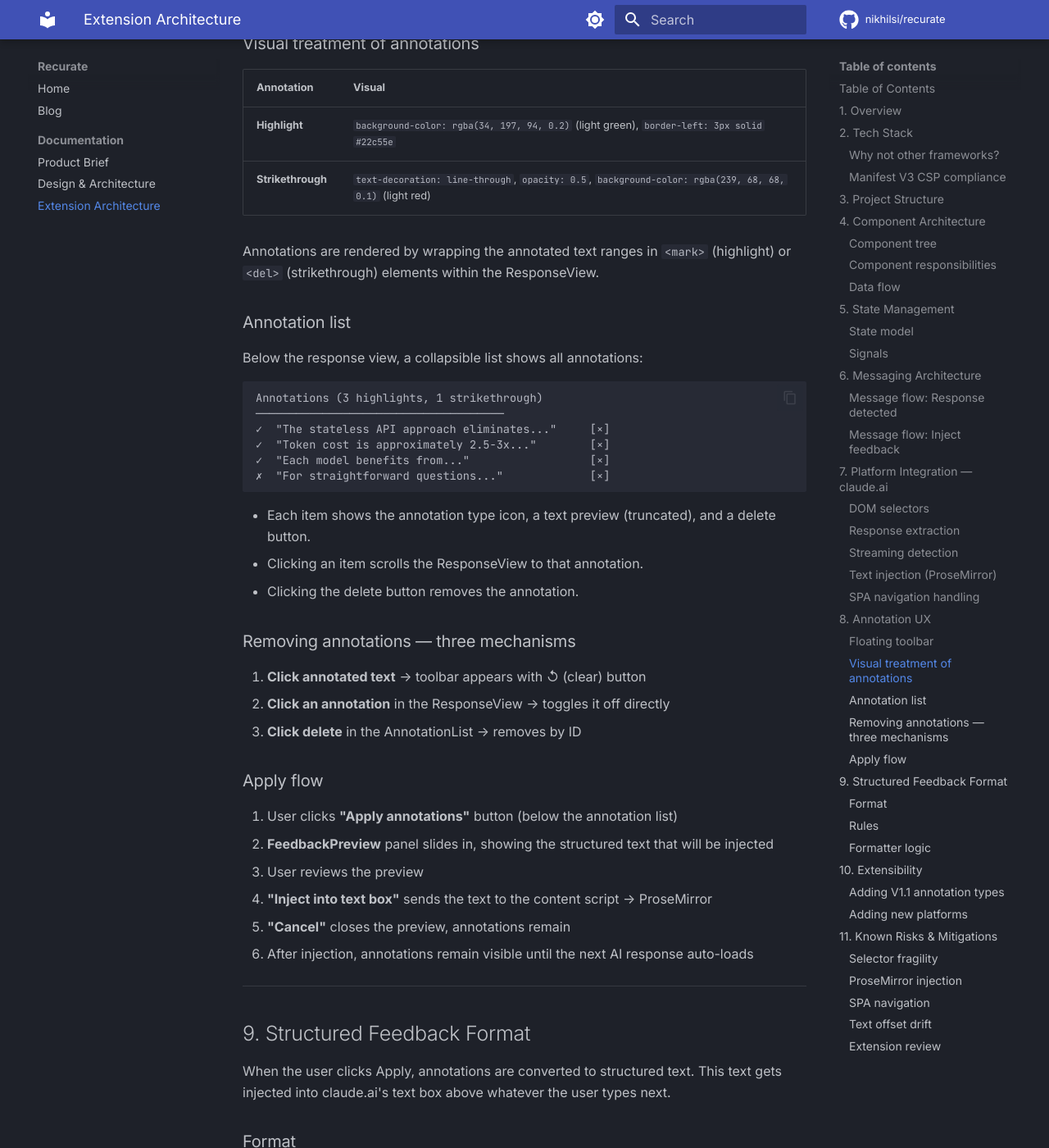
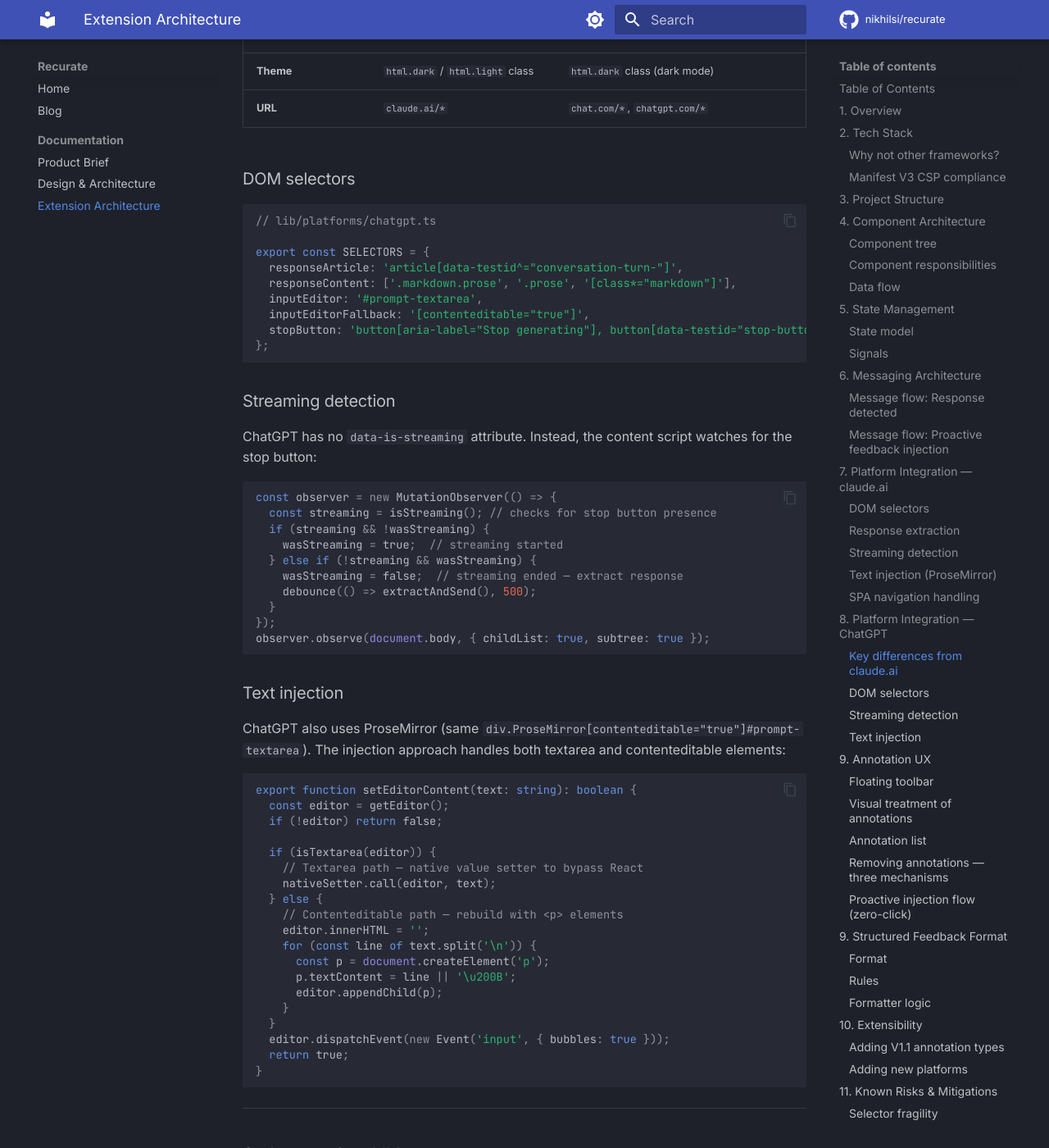
Before and after one commit to nikhilsi/recurate, an MkDocs documentation site: the page built from docs/extension-architecture.md, in a window 1280 px wide and 1400 px high, scrolled down 11510 px. Shown: the whole window at 82% size. Built offline with MkDocs 1.6.1 and Material for MkDocs 9.7.7, drawn with Linux system fonts in a browser that asks for light colours; comment, search, counter and statistics services are not loaded; some of the changed text lies outside the part shown.

Commit message:
Add ChatGPT (chat.com) support, update architecture docs
- New platform module (lib/platforms/chatgpt.ts) and content script
  (entrypoints/chatgpt.content.ts) for chat.com / chatgpt.com
- ChatGPT uses ProseMirror like claude.ai — editor handles both
  textarea and contenteditable div
- Streaming detection via stop button presence/absence
- Zero changes to shared code (side panel, annotations, formatter)
- Updated extension-architecture.md with ChatGPT section, proactive
  injection flow, and removed outdated Apply/FeedbackPreview references
- Tested end-to-end on chat.com

````diff
--- a/docs/extension-architecture.md
+++ b/docs/extension-architecture.md
@@ -2,7 +2,7 @@
 
 **Status:** Implementation-ready
 **Date:** February 21, 2026
-**Target:** V1 — claude.ai only
+**Target:** V1 — claude.ai + ChatGPT (chat.com)
 
 ---
 
@@ -15,10 +15,11 @@
 5. [State Management](#state-management)
 6. [Messaging Architecture](#messaging-architecture)
 7. [Platform Integration — claude.ai](#platform-integration-claudeai)
-8. [Annotation UX](#annotation-ux)
-9. [Structured Feedback Format](#structured-feedback-format)
-10. [Extensibility](#extensibility)
-11. [Known Risks & Mitigations](#known-risks--mitigations)
+8. [Platform Integration — ChatGPT](#platform-integration-chatgpt)
+9. [Annotation UX](#annotation-ux)
+10. [Structured Feedback Format](#structured-feedback-format)
+11. [Extensibility](#extensibility)
+12. [Known Risks & Mitigations](#known-risks--mitigations)
 
 ---
 
@@ -26,15 +27,16 @@
 
 The Recurate Annotator is a Chrome extension that adds a side panel to AI chat interfaces. The side panel displays the AI's latest response and provides annotation tools — highlight (keep/carry forward) and strikethrough (drop/discard). When the user is ready, the extension generates structured feedback text and injects it into the platform's native text box alongside the user's next question.
 
-**V1 scope:** claude.ai only. Additional platforms (chat.com, grok.com, gemini.google.com) follow the same architecture with platform-specific selectors.
+**V1 scope:** claude.ai and ChatGPT (chat.com). Additional platforms (grok.com, gemini.google.com) follow the same architecture with platform-specific selectors.
 
 **Core loop:**
 
-1. Content script detects AI response completion on claude.ai
+1. Content script detects AI response completion on the platform
 2. Content script extracts response HTML → sends to side panel via background service worker
 3. Side panel renders the response with annotation capabilities
 4. User annotates (highlight / strikethrough) via floating toolbar
-5. User clicks "Apply" → preview shown → structured feedback injected into claude.ai's text box
+5. Structured feedback auto-injects into the platform's text box (zero-click flow)
+6. User types their message after the feedback and sends normally
 
 ---
 
@@ -91,16 +93,22 @@ extensions/chrome/
 │   │       ├── sidepanel.css          #   Global layout, typography
 │   │       └── annotations.css        #   Highlight/strikethrough visual treatment
 │   │
-│   └── claude.content.ts             # Content script for claude.ai (WXT naming convention)
-│                                      #   - MutationObserver for response detection
-│                                      #   - Response HTML extraction
-│                                      #   - Structured feedback injection into ProseMirror
+│   ├── claude.content.ts              # Content script for claude.ai
+│   │                                  #   - MutationObserver on data-is-streaming
+│   │                                  #   - Response HTML extraction
+│   │                                  #   - Proactive feedback injection into ProseMirror
+│   │
+│   └── chatgpt.content.ts            # Content script for chat.com / chatgpt.com
+│                                      #   - MutationObserver + stop button detection
+│                                      #   - Response HTML extraction from article elements
+│                                      #   - Proactive feedback injection into ProseMirror
 │
 ├── lib/
 │   ├── types.ts                       # Shared TypeScript types (Annotation, Message, etc.)
 │   ├── formatter.ts                   # Annotations → structured feedback text
 │   └── platforms/
-│       └── claude.ts                  # claude.ai DOM selectors and extraction/injection logic
+│       ├── claude.ts                  # claude.ai DOM selectors and extraction/injection logic
+│       └── chatgpt.ts                # ChatGPT DOM selectors and extraction/injection logic
 │
 └── public/
     └── icons/                         # Extension icons (16, 32, 48, 128px)
@@ -121,17 +129,14 @@ extensions/chrome/
 App.tsx
 ├── StatusBar                    # "Connected to claude.ai" / "Waiting for response..."
 ├── ResponseView                 # The AI response with annotation overlays
-│   └── (rendered HTML with <mark> and <del> wrappers)
+│   └── (rendered HTML with <mark> and <del> wrappers via DOM overlay)
 ├── AnnotationToolbar            # Floating toolbar (appears on text selection)
 │   ├── ✓ Highlight button
 │   ├── ✗ Strikethrough button
 │   └── ↺ Clear button (when selection overlaps existing annotation)
 ├── AnnotationList               # "3 highlights, 1 strikethrough" + item list
 │   └── AnnotationItem × N      # Each annotation with type icon + text preview + delete
-└── FeedbackPreview              # Shown when user clicks "Apply"
-    ├── Preview text (read-only)
-    ├── "Inject" button
-    └── "Cancel" button
+└── Feedback indicator           # "Annotations will be included in your next message"
 ```
 
 ### Component responsibilities
@@ -143,15 +148,15 @@ App.tsx
 | **ResponseView** | Response HTML + annotations signal | Selection events | Renders sanitized HTML, overlays annotations as `<mark>`/`<del>` wrappers, emits text selection events |
 | **AnnotationToolbar** | Selection position + overlap state | Annotation actions | Positions near selection, dispatches addAnnotation/removeAnnotation |
 | **AnnotationList** | Annotations signal | Remove actions | Displays all annotations, click-to-scroll, delete buttons |
-| **FeedbackPreview** | Annotations signal | Inject/cancel | Formats annotations into structured text, shows preview, dispatches inject message |
+| **Feedback indicator** | Annotations signal | — | Shows "Annotations will be included in your next message" when annotations exist |
 
 ### Data flow
 
 ```
-claude.ai DOM
+Platform DOM (claude.ai / ChatGPT)
     ↓ (MutationObserver detects response completion)
-Content Script (claude.ts)
-    ↓ (chrome.runtime.sendMessage)
+Content Script (claude.content.ts / chatgpt.content.ts)
+    ↓ (browser.runtime.sendMessage)
 Background (background.ts)
     ↓ (relay)
 Side Panel (App.tsx)
@@ -161,14 +166,12 @@ ResponseView
 AnnotationToolbar
     ↓ (user clicks ✓ or ✗)
 annotations signal updates
-    ↓ (user clicks "Apply")
-FeedbackPreview
-    ↓ (user clicks "Inject")
+    ↓ (auto — PENDING_FEEDBACK message)
 Background (relay)
-    ↓ (chrome.tabs.sendMessage)
-Content Script (claude.ts)
-    ↓ (injects into ProseMirror)
-claude.ai text box
+    ↓ (browser.tabs.sendMessage)
+Content Script
+    ↓ (proactive injection into editor)
+Platform text box (feedback auto-appears, user types after it)
 ```
 
 ---
@@ -200,12 +203,16 @@ interface ResponseData {
 
 type ConnectionStatus = 'disconnected' | 'connected' | 'streaming' | 'ready';
 
+type Theme = 'light' | 'dark';
+
 // Message types for chrome.runtime messaging
-type Message =
+type ExtensionMessage =
   | { type: 'RESPONSE_STREAMING'; html: string; messageId: string }
   | { type: 'RESPONSE_READY'; html: string; text: string; messageId: string }
   | { type: 'INJECT_FEEDBACK'; feedback: string }
-  | { type: 'CONNECTION_STATUS'; status: ConnectionStatus };
+  | { type: 'PENDING_FEEDBACK'; feedback: string | null }
+  | { type: 'CONNECTION_STATUS'; status: ConnectionStatus }
+  | { type: 'THEME_CHANGED'; theme: Theme };
 ```
 
 ### Signals
@@ -303,25 +308,32 @@ Content Script  ←──  Background  ←──  Side Panel
    });
 ```
 
-### Message flow: Inject feedback
+### Message flow: Proactive feedback injection
+
+When annotations change, the side panel sends `PENDING_FEEDBACK` with the formatted text (or `null` when cleared). The content script injects it into the editor if empty or replaces stale feedback.
 
 ```
-1. Side panel:
-   chrome.runtime.sendMessage({ type: 'INJECT_FEEDBACK', feedback })
+1. Side panel (App.tsx useEffect on annotations):
+   browser.runtime.sendMessage({ type: 'PENDING_FEEDBACK', feedback: formattedText })
 
 2. Background (background.ts):
-   // Must relay to content script via chrome.tabs.sendMessage
-   chrome.runtime.onMessage.addListener((msg) => {
-     if (msg.type === 'INJECT_FEEDBACK') {
-       chrome.tabs.query({ active: true, currentWindow: true }, ([tab]) => {
-         if (tab?.id) chrome.tabs.sendMessage(tab.id, msg);
+   // Relays PENDING_FEEDBACK (and legacy INJECT_FEEDBACK) to content script
+   browser.runtime.onMessage.addListener((msg) => {
+     if (msg.type === 'INJECT_FEEDBACK' || msg.type === 'PENDING_FEEDBACK') {
+       browser.tabs.query({ active: true, currentWindow: true }, ([tab]) => {
+         if (tab?.id) browser.tabs.sendMessage(tab.id, msg);
        });
      }
    });
 
-3. Content script (claude.ts):
-   chrome.runtime.onMessage.addListener((msg) => {
-     if (msg.type === 'INJECT_FEEDBACK') injectIntoTextBox(msg.feedback);
+3. Content script:
+   // On PENDING_FEEDBACK — inject if editor is empty or has stale feedback
+   // On null — clear our feedback from editor
+   browser.runtime.onMessage.addListener((msg) => {
+     if (msg.type === 'PENDING_FEEDBACK') {
+       if (msg.feedback) tryInjectFeedback();
+       else clearFeedbackFromEditor();
+     }
    });
 ```
 
@@ -463,7 +475,80 @@ urlObserver.observe(document.body, { childList: true, subtree: true });
 
 ---
 
-## 8. Annotation UX
+## 8. Platform Integration — ChatGPT
+
+ChatGPT (chat.com / chatgpt.com) is the second supported platform. It follows the same architecture as claude.ai but with different DOM selectors and detection strategies.
+
+### Key differences from claude.ai
+
+| Aspect | claude.ai | ChatGPT |
+|--------|-----------|---------|
+| **Input editor** | ProseMirror `contenteditable` div | ProseMirror `contenteditable` div (same!) |
+| **Response containers** | `[data-is-streaming]` attribute | `article` elements with `.markdown.prose` content |
+| **Streaming detection** | `data-is-streaming` attribute toggle | Stop button appears/disappears |
+| **Theme** | `html.dark` / `html.light` class | `html.dark` class (dark mode) |
+| **URL** | `claude.ai/*` | `chat.com/*`, `chatgpt.com/*` |
+
+### DOM selectors
+
+```typescript
+// lib/platforms/chatgpt.ts
+
+export const SELECTORS = {
+  responseArticle: 'article[data-testid^="conversation-turn-"]',
+  responseContent: ['.markdown.prose', '.prose', '[class*="markdown"]'],
+  inputEditor: '#prompt-textarea',
+  inputEditorFallback: '[contenteditable="true"]',
+  stopButton: 'button[aria-label="Stop generating"], button[data-testid="stop-button"]',
+};
+```
+
+### Streaming detection
+
+ChatGPT has no `data-is-streaming` attribute. Instead, the content script watches for the stop button:
+
+```typescript
+const observer = new MutationObserver(() => {
+  const streaming = isStreaming(); // checks for stop button presence
+  if (streaming && !wasStreaming) {
+    wasStreaming = true;  // streaming started
+  } else if (!streaming && wasStreaming) {
+    wasStreaming = false;  // streaming ended — extract response
+    debounce(() => extractAndSend(), 500);
+  }
+});
+observer.observe(document.body, { childList: true, subtree: true });
+```
+
+### Text injection
+
+ChatGPT also uses ProseMirror (same `div.ProseMirror[contenteditable="true"]#prompt-textarea`). The injection approach handles both textarea and contenteditable elements:
+
+```typescript
+export function setEditorContent(text: string): boolean {
+  const editor = getEditor();
+  if (!editor) return false;
+
+  if (isTextarea(editor)) {
+    // Textarea path — native value setter to bypass React
+    nativeSetter.call(editor, text);
+  } else {
+    // Contenteditable path — rebuild with <p> elements
+    editor.innerHTML = '';
+    for (const line of text.split('\n')) {
+      const p = document.createElement('p');
+      p.textContent = line || '\u200B';
+      editor.appendChild(p);
+    }
+  }
+  editor.dispatchEvent(new Event('input', { bubbles: true }));
+  return true;
+}
+```
+
+---
+
+## 9. Annotation UX
 
 ### Floating toolbar
 
@@ -517,14 +602,15 @@ Annotations (3 highlights, 1 strikethrough)
 2. **Click an annotation** in the ResponseView → toggles it off directly
 3. **Click delete** in the AnnotationList → removes by ID
 
-### Apply flow
+### Proactive injection flow (zero-click)
 
-1. User clicks **"Apply annotations"** button (below the annotation list)
-2. **FeedbackPreview** panel slides in, showing the structured text that will be injected
-3. User reviews the preview
-4. **"Inject into text box"** sends the text to the content script → ProseMirror
-5. **"Cancel"** closes the preview, annotations remain
-6. After injection, annotations remain visible until the next AI response auto-loads
+1. User annotates text in the side panel
+2. Formatted feedback auto-injects into the platform's text box immediately
+3. User types their message after the `[Your message below]` marker
+4. User sends normally via the platform's own send button/Enter key
+5. When annotations are cleared or a new response arrives, feedback is removed from the text box
+
+No "Apply" or "Inject" buttons — the flow is completely automatic. The side panel shows a subtle indicator: "Annotations will be included in your next message."
 
 ---
 
@@ -624,11 +710,10 @@ type: 'highlight' | 'strikethrough' | 'deeper' | 'question'
 
 ### Adding new platforms
 
-Each platform needs:
+Each platform needs two files (see claude.ai and ChatGPT as templates):
 
-1. A new content script: `entrypoints/content/chatgpt.ts` (or `grok.ts`, `gemini.ts`)
-2. A new selectors file: `lib/platforms/chatgpt.ts`
-3. Updated `wxt.config.ts` matches (or content script `matches` metadata)
+1. A platform module: `lib/platforms/<name>.ts` — DOM selectors, `extractLatestResponse()`, `isStreaming()`, `getEditor()`, `setEditorContent()`, `clearEditor()`
+2. A content script: `entrypoints/<name>.content.ts` — `matches` URL patterns, theme detection, streaming observation, proactive feedback injection
 
 The side panel, state management, and formatter are platform-agnostic — they receive HTML and emit text. Only the content scripts are platform-specific.
 
@@ -684,4 +769,4 @@ The side panel, state management, and formatter are platform-agnostic — they r
 
 ---
 
-*This document captures the complete extension architecture as of February 21, 2026. It is implementation-ready — a developer can build from this document and the parent design doc (docs/design.md) without additional context.*
+*This document captures the complete extension architecture as of February 21, 2026. Updated with ChatGPT support and proactive injection flow. A developer can build from this document and the parent design doc (docs/design.md) without additional context.*
````
Also changed, not shown: other parts of docs/extension-architecture.md (+0 -2 lines), CHANGELOG.md (+20 -0 lines), CURRENT_STATE.md (+18 -4 lines), NOW.md (+6 -5 lines), 2 other files.
